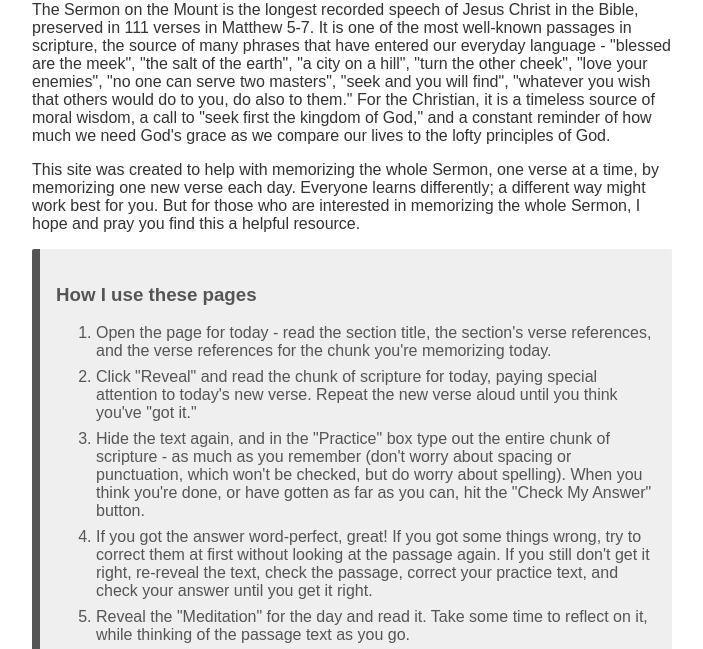
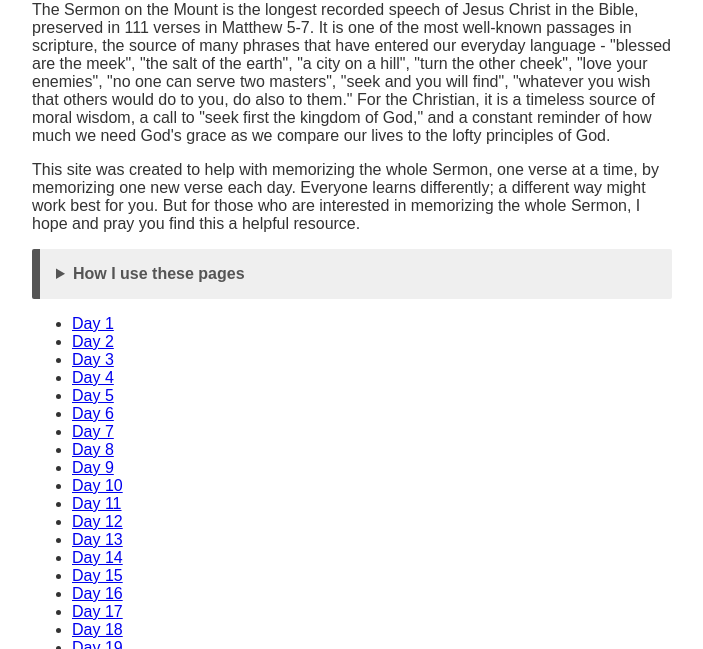
Before and after one commit to JHDeerin/sermon-mt-111-days, a plain HTML site: page docs/index.html in a window 1280 px wide. Shown: the part 117-766 px from the top of the page, without its empty margins (288-991 px from the left). Drawn offline with Linux system fonts and the light colour scheme.

Commit message:
turned 'How I uses these pages' section on homepage into a details element

```diff
--- a/docs/index.html
+++ b/docs/index.html
@@ -50,8 +50,8 @@
         <p>The Sermon on the Mount is the longest recorded speech of Jesus Christ in the Bible, preserved in 111 verses in Matthew 5-7. It is one of the most well-known passages in scripture, the source of many phrases that have entered our everyday language - "blessed are the meek", "the salt of the earth", "a city on a hill", "turn the other cheek", "love your enemies", "no one can serve two masters", "seek and you will find", "whatever you wish that others would do to you, do also to them." For the Christian, it is a timeless source of moral wisdom, a call to "seek first the kingdom of God," and a constant reminder of how much we need God's grace as we compare our lives to the lofty principles of God.</p>
         <p>This site was created to help with memorizing the whole Sermon, one verse at a time, by memorizing one new verse each day. Everyone learns differently; a different way might work best for you. But for those who are interested in memorizing the whole Sermon, I hope and pray you find this a helpful resource.</p>
 
-        <div id="instructions">
-            <h3>How I use these pages</h3>
+        <details id="instructions">
+            <summary><b>How I use these pages</b></summary>
             <ol>
                 <li>Open the page for today - read the section title, the section's verse references, and the verse references for the chunk you're memorizing today.</li>
                 <li>Click "Reveal" and read the chunk of scripture for today, paying special attention to today's new verse. Repeat the new verse aloud until you think you've "got it."</li>
@@ -60,7 +60,7 @@
                 <li>Reveal the "Meditation" for the day and read it. Take some time to reflect on it, while thinking of the passage text as you go.</li>
                 <li>Later in the day (preferably at least an hour later), come back to the page and go to the "Whole Sermon So Far" section. Try typing in <em>all</em> the verses you've seen before this point (without looking at the text if possible). Check your answer. Repeat step 4, if necessary, until you get the whole thing right.</li>
             </ol>
-        </div>
+        </details>
 
         <ul>
             <li><a href="1.html">Day 1</a></li>
```
Also changed, not shown: index.html (+3 -3 lines).
